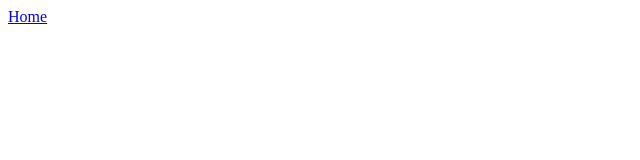
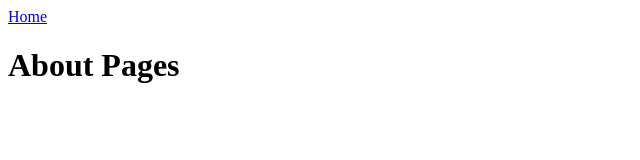
Before and after one commit to Mbuls/my-pages-gh.github.io, a plain HTML site: page about.html in a window 1280 px wide. Shown: the whole page, without its empty margins (0-640 px from the left). Drawn offline with Linux system fonts and the light colour scheme.

Commit message:
added h1 on about.html

```diff
--- a/about.html
+++ b/about.html
@@ -7,5 +7,6 @@
 </head>
 <body>
     <a href="index.html">Home</a>
+    <h1>About Pages</h1>
 </body>
 </html>
```
